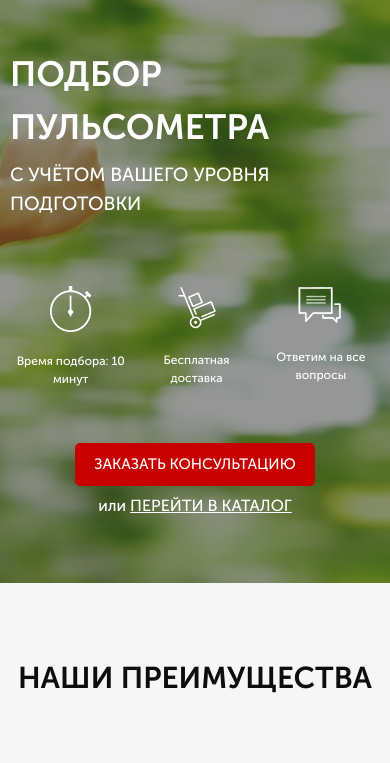
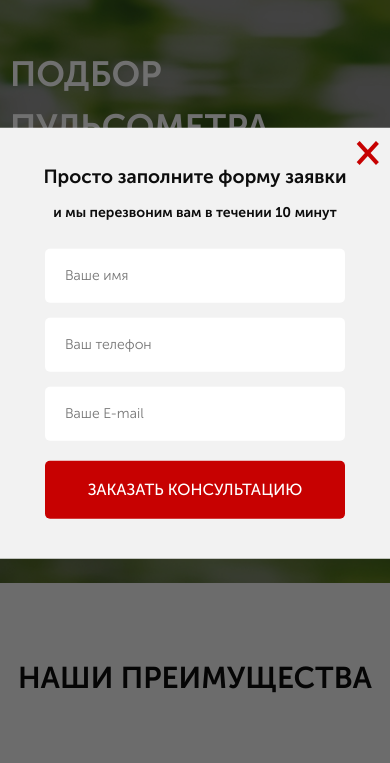
Before and after one commit to vict0rkovalchuk/run-smart, a website: page src/index.html in a window 390 px wide. Both pictures are taken after a click on the button "ЗАКАЗАТЬ ЗВОНОК". Shown: the part 79-842 px from the top of the page. Drawn offline with nearby package versions, Linux system fonts and the light colour scheme.

Commit message:
add modals windows

```diff
--- a/src/index.html
+++ b/src/index.html
@@ -24,7 +24,9 @@
             <a href="tel:+74999228974" class="header__phone"
               >+7 (499) 922-89-74</a
             >
-            <button class="button button_header">заказать звонок</button>
+            <button data-modal="consultation" class="button button_header">
+              заказать звонок
+            </button>
           </div>
         </header>
         <div class="promo__wrapper">
@@ -45,7 +47,9 @@
               Ответим на все вопросы
             </div>
           </div>
-          <button class="button button_main">заказать кОНСУЛЬТАЦИЮ</button>
+          <button data-modal="consultation" class="button button_main">
+            заказать кОНСУЛЬТАЦИЮ
+          </button>
           <div class="promo__link">или <a href="#">ПЕРЕЙТИ В КАТАЛОГ</a></div>
         </div>
       </div>
@@ -187,7 +191,7 @@
                   alt="pulsometr"
                   class="catalog-item__img"
                 />
-                <div class="catalog-item__subtitle">Пульсометр Polar FT1</div>
+                <div class="catalog-item__subtitle">Пульсометр Suunto M2</div>
                 <div class="catalog-item__descr">
                   Для первых шагов в тренировках, основанных на сердечном ритме
                 </div>
@@ -599,6 +603,48 @@
       </div>
     </footer>
 
+    <div class="overlay">
+      <div class="modal" id="consultation">
+        <div class="modal__close">&times;</div>
+        <div class="modal__subtitle">Просто заполните форму заявки</div>
+        <div class="modal__descr">и мы перезвоним вам в течении 10 минут</div>
+        <form class="feed-form feed-form_mt26" action="#">
+          <input name="name" required placeholder="Ваше имя" type="text" />
+          <input
+            name="phone"
+            required
+            placeholder="Ваш телефон"
+            type="number"
+          />
+          <input name="email" required placeholder="Ваше E-mail" type="email" />
+          <button class="button button_submit">заказать кОНСУЛЬТАЦИЮ</button>
+        </form>
+      </div>
+      <div class="modal" id="order">
+        <div class="modal__close">&times;</div>
+        <div class="modal__subtitle">Ваш заказ:</div>
+        <div class="modal__descr">Пульсометр Polar FT1</div>
+        <form class="feed-form feed-form_mt26" action="#">
+          <input name="name" required placeholder="Ваше имя" type="text" />
+          <input
+            name="phone"
+            required
+            placeholder="Ваш телефон"
+            type="number"
+          />
+          <input name="email" required placeholder="Ваше E-mail" type="email" />
+          <button class="button button_submit">Купить</button>
+        </form>
+      </div>
+      <div class="modal" id="thanks">
+        <div class="modal__close">&times;</div>
+        <div class="modal__subtitle">Спасибо за вашу заявку!</div>
+        <div class="modal__descr">
+          Наш менеджер свяжется с вами в ближайшее время!
+        </div>
+      </div>
+    </div>
+
     <script
       type="text/javascript"
       src="https://code.jquery.com/jquery-1.11.0.min.js"
--- a/src/js/script.js
+++ b/src/js/script.js
@@ -47,4 +47,22 @@ $(document).ready(function () {
 
   toggleClasses('catalog-item__back');
   toggleClasses('catalog-item__link');
+
+  $('[data-modal="consultation"]').on('click', function () {
+    $('.overlay, #consultation').fadeIn();
+  });
+
+  $('.modal__close').on('click', function () {
+    $('.overlay, #consultation, #order, #thanks').fadeOut();
+  });
+
+  $('.button_mini').on('click', function () {
+    $('.overlay, #order').fadeIn();
+  });
+
+  $('.button_mini').each(function (i) {
+    $(this).on('click', function () {
+      $('#order .modal__descr').text($('.catalog-item__subtitle').eq(i).text());
+    });
+  });
 });
--- a/src/sass/blocks/_forms.scss
+++ b/src/sass/blocks/_forms.scss
@@ -15,11 +15,17 @@
     font-weight: 300;
     font-size: 14px;
   }
+  &_mt26 {
+    margin-top: 26px;
+  }
 }
 
 @media (max-width: 575px) {
   .feed-form {
     margin: 0 auto;
     margin-top: 36px;
+    &_mt26 {
+      margin-top: 26px;
+    }
   }
 }
--- /dev/null
+++ b/src/sass/blocks/_modals.scss
@@ -0,0 +1,63 @@
+.overlay {
+  overflow: scroll;
+  display: none;
+  position: fixed;
+  top: 0;
+  left: 0;
+  width: 100%;
+  height: 100%;
+  background: rgba(0, 0, 0, 0.56);
+  .modal {
+    position: absolute;
+    width: 380px;
+    min-height: 143px;
+    top: 50%;
+    left: 50%;
+    transform: translate(-50%, -50%);
+    background: #f2f2f2;
+    padding: 35px 40px 40px 40px;
+    &__close {
+      position: absolute;
+      top: -10px;
+      right: -40px;
+      font-size: 42px;
+      line-height: 42px;
+      color: $main-color;
+      font-weight: 700;
+      cursor: pointer;
+    }
+    &__subtitle {
+      color: #0d0d0d;
+      font-weight: 700;
+      font-size: 19px;
+      text-align: center;
+    }
+    &__descr {
+      margin-top: 10px;
+      color: #0d0d0d;
+      font-weight: 700;
+      font-size: 14px;
+      text-align: center;
+    }
+  }
+}
+
+#consultation,
+#order,
+#thanks {
+  display: none;
+}
+
+@media (max-width: 575px) {
+  .overlay {
+    .modal {
+      width: 100%;
+      padding-right: 0;
+      padding-left: 0;
+      &__close {
+        top: 2px;
+        right: 10px;
+      }
+    }
+  }
+}
--- a/src/sass/style.scss
+++ b/src/sass/style.scss
@@ -30,3 +30,4 @@
 @import './blocks/catalog';
 @import './blocks/reviews';
 @import './blocks/footer';
+@import './blocks/modals';
```
Also changed, not shown: src/css/style.min.css.
